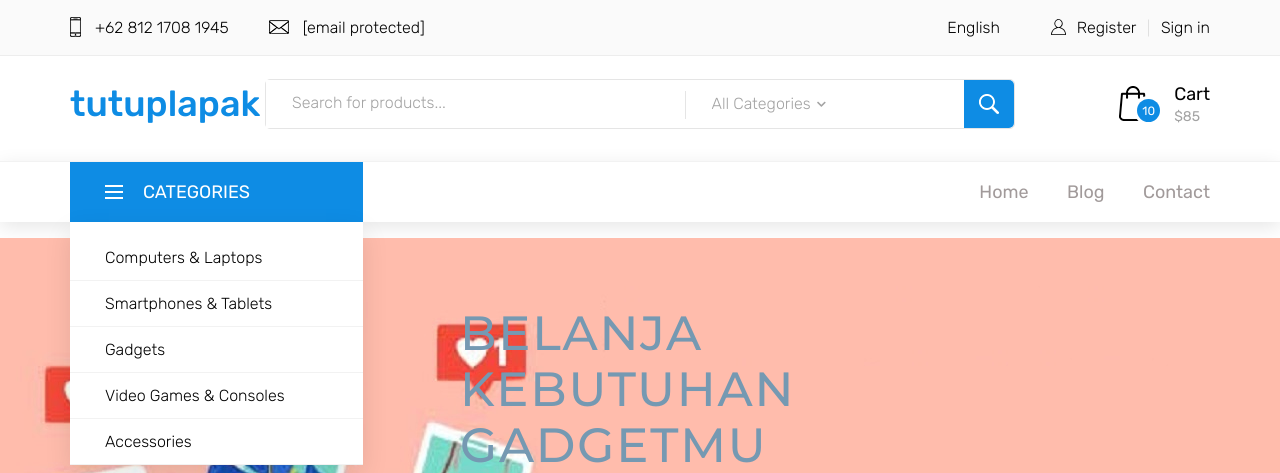
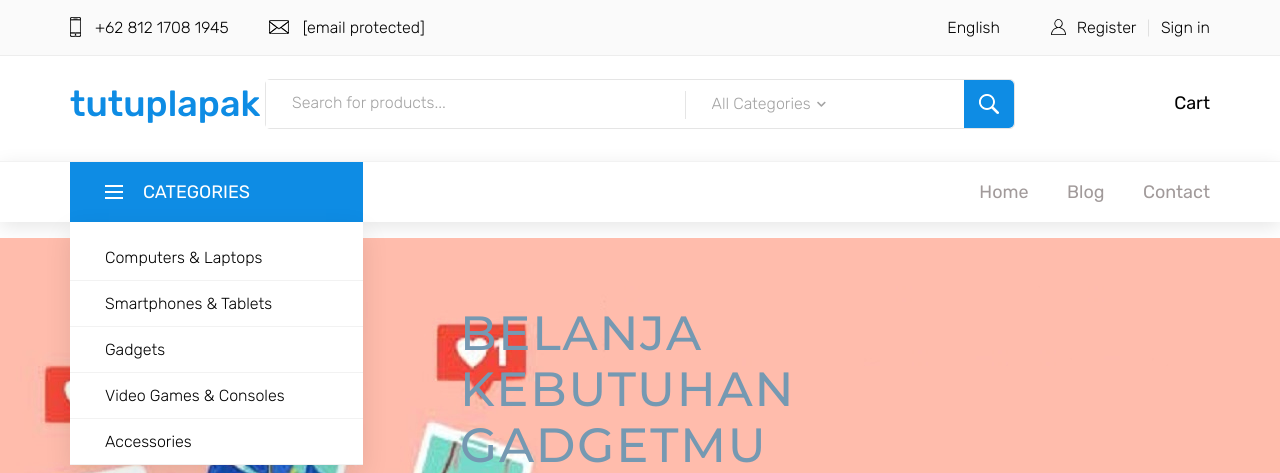
Before and after one commit to M3118078/tubes_prak_pemweb, a PHP site: page /index.php in a window 1280 px wide. Shown: the top 473 px of the page. Run offline with PHP 8.4, Linux system fonts and the light colour scheme; data comes from the database, SQL or seed files in the repository; some libraries are stand-ins or nearby versions.

Commit message:
hapus icon cart

```diff
--- a/header.php
+++ b/header.php
@@ -94,13 +94,9 @@
 						<div class="wishlist_cart d-flex flex-row align-items-center justify-content-end">
 							<div class="cart">
 								<div class="cart_container d-flex flex-row align-items-center justify-content-end">
-									<div class="cart_icon">
-										<img src="images/cart.png" alt="">
-										<div class="cart_count"><span>10</span></div>
-									</div>
 									<div class="cart_content">
 										<div class="cart_text"><a href="index.php?target=kuitansi">Cart</a></div>
-										<div class="cart_price">$85</div>
+
 									</div>
 								</div>
 							</div>
```
